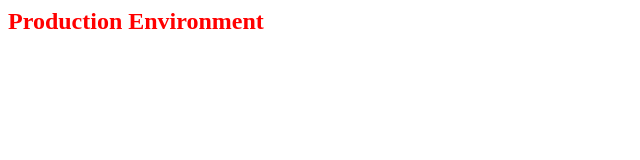
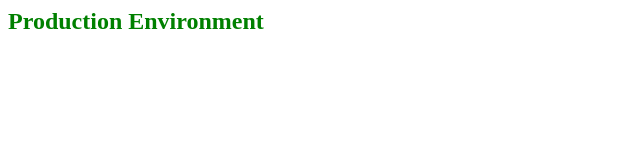
Before and after one commit to shantanug-cuelogic/git_assignment_update, a plain HTML site: page index.html in a window 1280 px wide. Shown: the whole page, without its empty margins (0-640 px from the left). Drawn offline with Linux system fonts and the light colour scheme.

Commit message:
added green color in hotfix branch

```diff
--- a/index.html
+++ b/index.html
@@ -1,3 +1,3 @@
 <html>
-	<h2 style = color:red>Production Environment</h2>
+	<h2 style = color:green>Production Environment</h2>
 </html>
```
